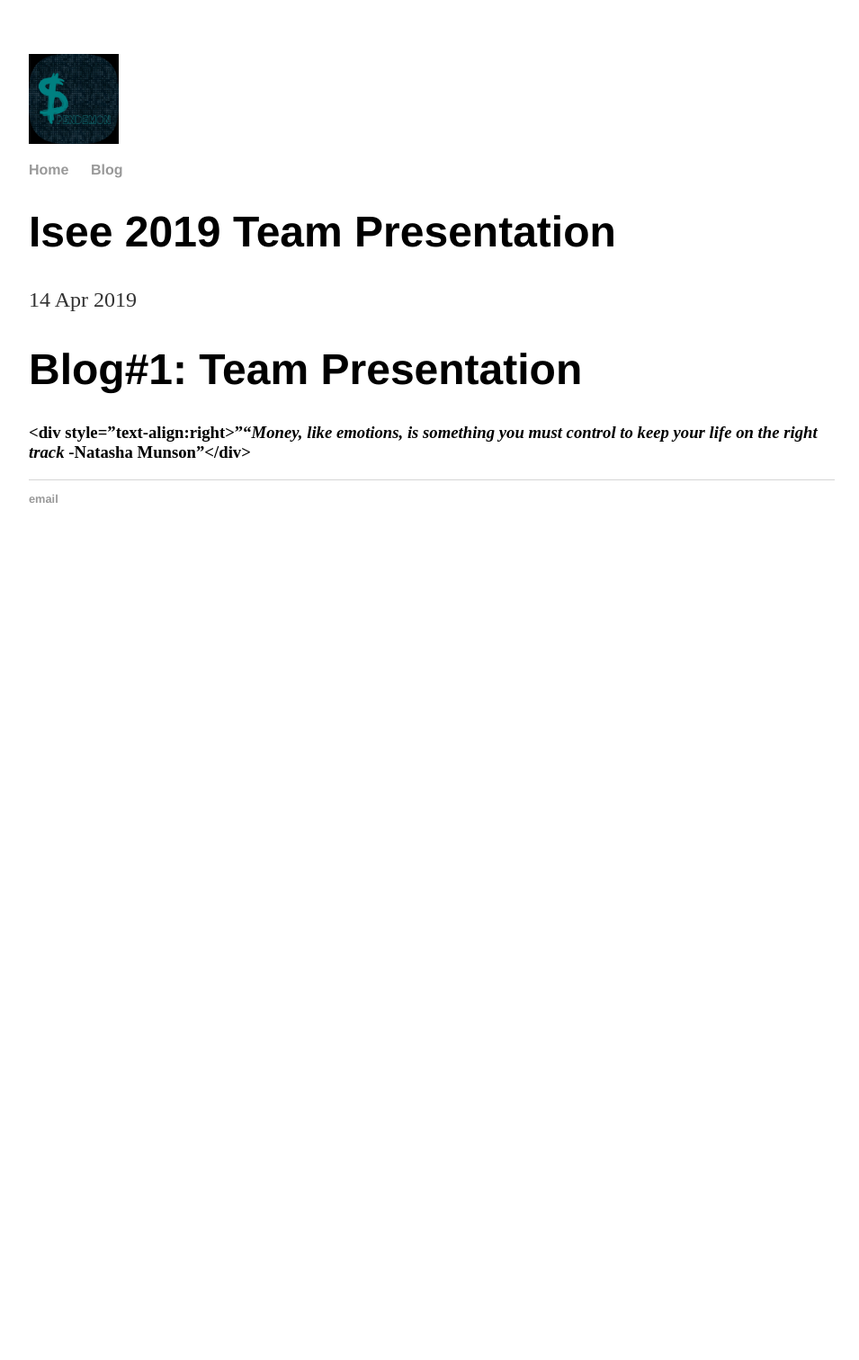
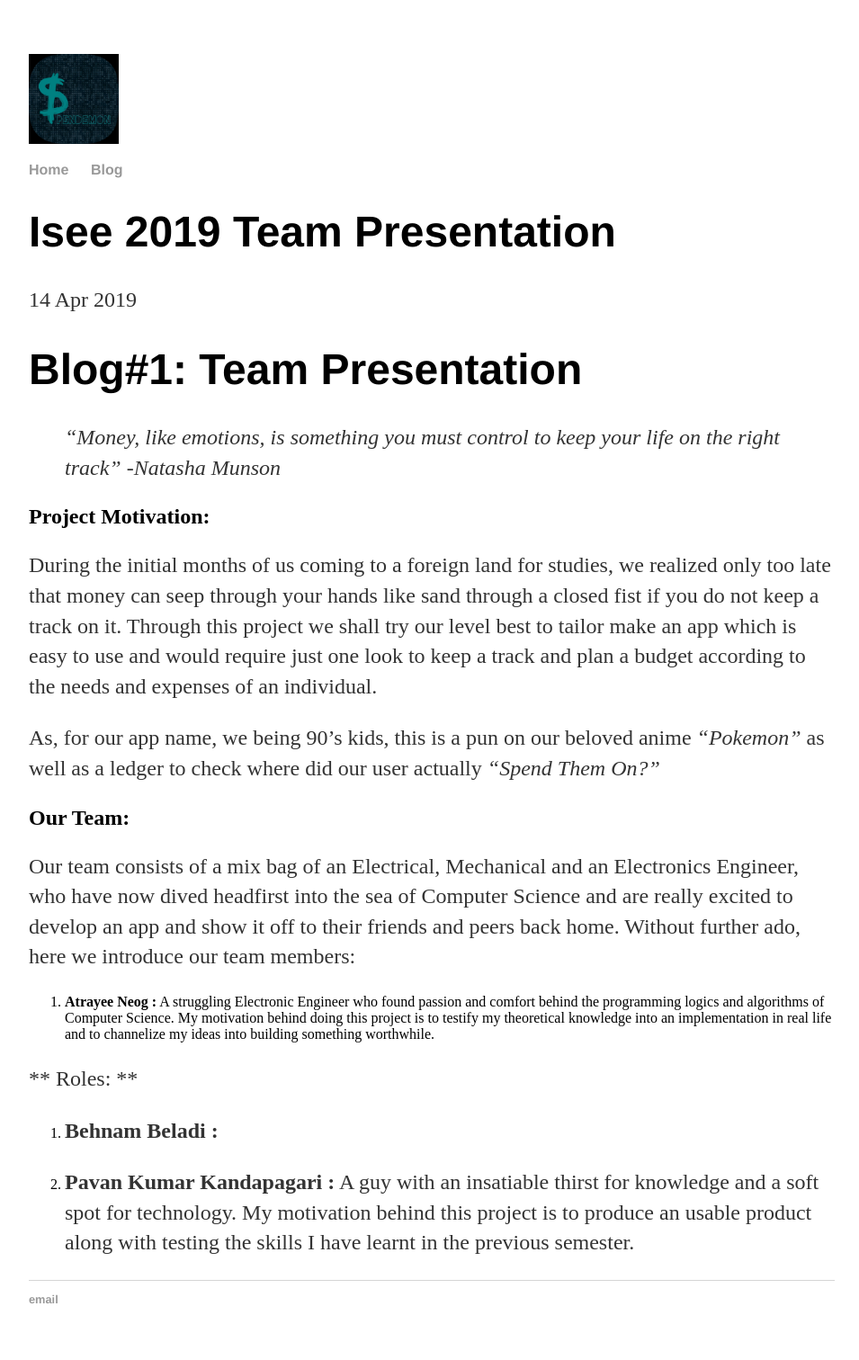
Before and after one commit to 785pavan/isee2019-SPENDEMON, a Jekyll site: the page built from docs/_posts/2019-04-14-ISEE-2019-Team-Presentation.md, in a window 1280 px wide. Shown: the whole page at 90% size, without its empty margins (160-1115 px from the left). Built offline with Jekyll 4.4.1, drawn with Linux system fonts in a browser that asks for light colours; our own code applies the rules of GitHub Pages for plain Markdown files; before the commit the page ends 900 px from its top, so only the background shows below that.

Commit message:
Update 2019-04-14-ISEE-2019-Team-Presentation.md

```diff
--- a/docs/_posts/2019-04-14-ISEE-2019-Team-Presentation.md
+++ b/docs/_posts/2019-04-14-ISEE-2019-Team-Presentation.md
@@ -1,2 +1,22 @@
 # **Blog#1: Team Presentation**
-### <div style="text-align:right>""*Money, like emotions, is something you must control to keep your life on the right track* -Natasha Munson"</div>
+> *"Money, like emotions, is something you must control to keep your life on the right track"
+  -Natasha Munson*
+
+
+## Project Motivation:
+
+During the initial months of us coming to a foreign land for studies, we realized only too late that money can seep through your hands like sand through a closed fist if you do not keep a track on it. Through this project we shall try our level best to tailor make an app which is easy to use and would require just one look to keep a track and plan a budget according to the needs and expenses of an individual.
+
+As, for our app name, we being 90's kids, this is a pun on our beloved anime *"Pokemon"* as well as a ledger to check where did our user actually *"Spend Them On?"*
+
+## Our Team:
+
+Our team consists of a mix bag of an Electrical, Mechanical and an Electronics Engineer, who have now dived headfirst into the sea of Computer Science and are  really excited to develop an app and show it off to their friends and peers back home. Without further ado, here we introduce our team members:
+
+1. **Atrayee Neog :** A struggling Electronic Engineer who found passion and comfort behind the programming logics and algorithms of Computer Science. My motivation behind doing this project is to testify my theoretical knowledge into an implementation in real life and to channelize my ideas into building something worthwhile.
+
+  ** Roles: **
+
+2. **Behnam Beladi :**
+
+3. **Pavan Kumar Kandapagari :** A guy with an insatiable thirst for knowledge and a soft spot for technology. My motivation behind this project is to produce an usable product along with testing the skills I have learnt in the previous semester.
```
